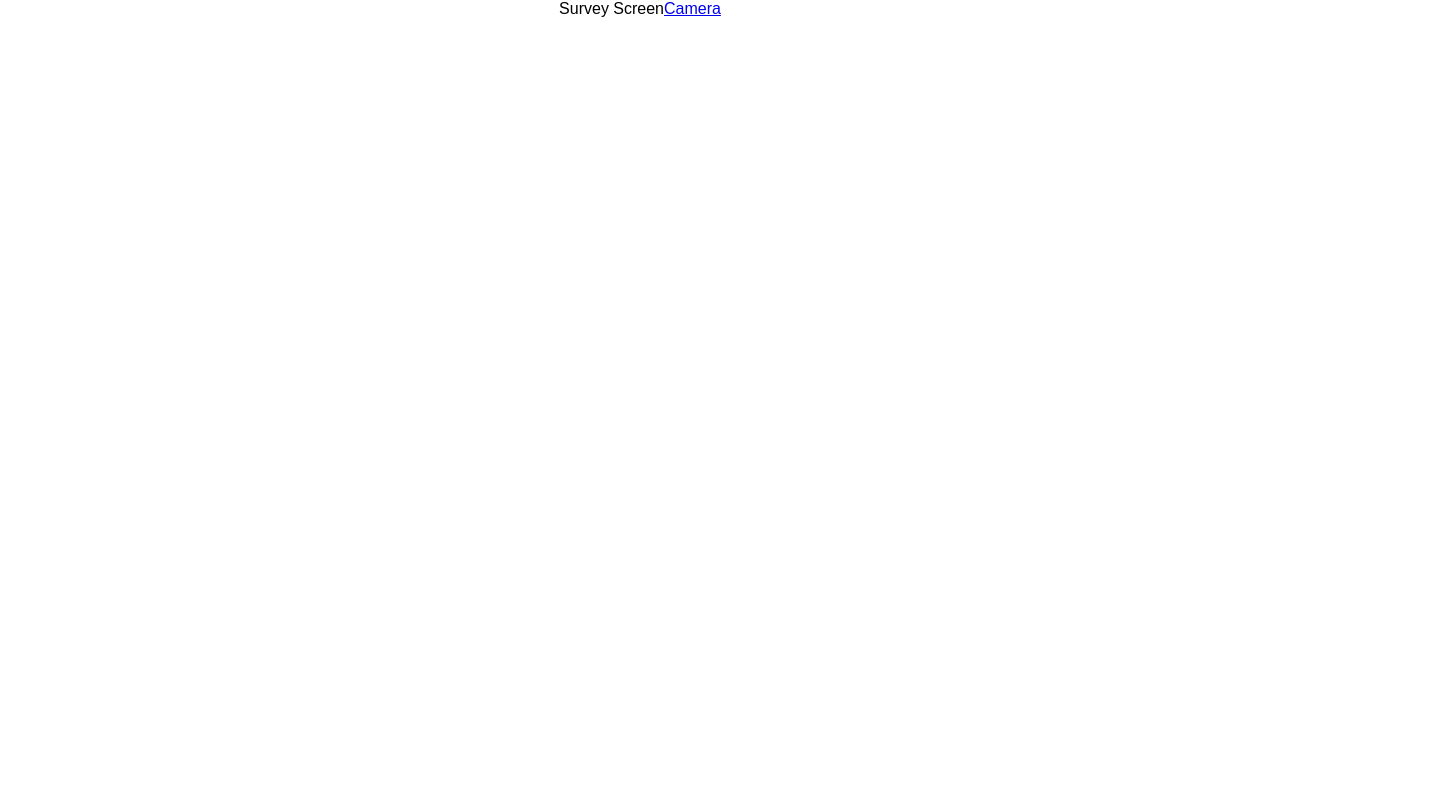
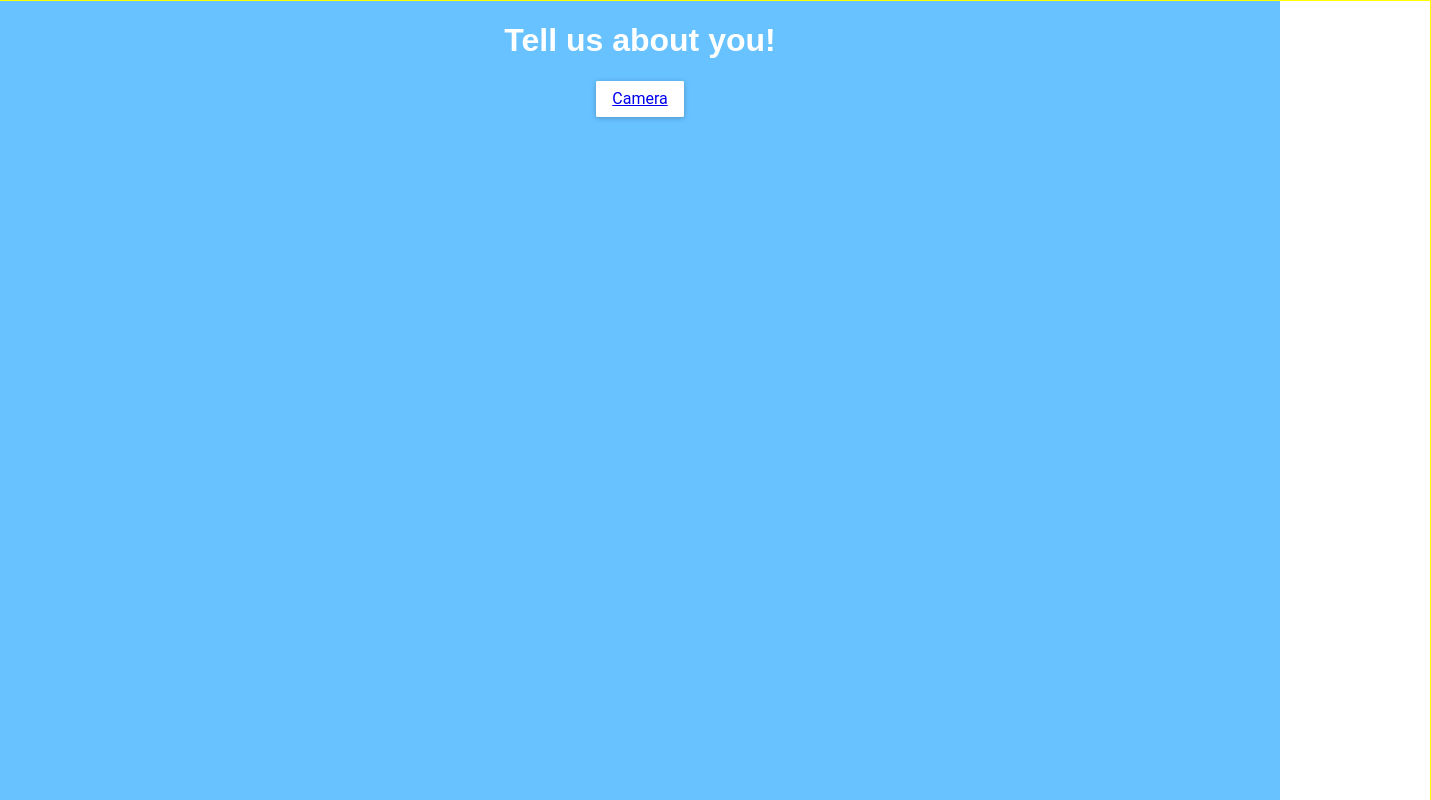
Before and after one commit to minnieliu/UBCHackDayFrontend, a React (Create React App) app in the folder front-end/: page /survey in a window 1280 px wide. Shown: the top 800 px of the page, 1431 px wide, since content can reach past the window. Built offline with nearby package versions, Linux system fonts and the light colour scheme.

Commit message:
more work on survey

```diff
--- a/front-end/src/01_survey/survey.js
+++ b/front-end/src/01_survey/survey.js
@@ -1,15 +1,44 @@
 import React, { Component } from 'react';
 import { Link } from 'react-router-dom';
+import { RaisedButton } from 'material-ui';
 
 class Survey extends Component {
   render() {
     return (
-      <div>
-        Survey Screen
-        <Link to='/camera'>Camera</Link>
+      <div style={styles.container}>
+        <div style={styles.scrollContainer}>
+          <h1>Tell us about you!</h1>
+          <RaisedButton>
+            <Link to='/camera'>Camera</Link>
+          </RaisedButton>
+        </div>
       </div>
     );
   }
 }
 
 export default Survey;
+
+const styles = {
+  container: {
+    backgroundColor: '#67c2ff',
+    display: 'flex',
+    alignItems: 'center',
+    flexFlow: 'column',
+    height: '100%'
+  },
+  scrollContainer: {
+    display: 'flex',
+    flex: 'none',
+    flexFlow: 'column',
+    alignItems: 'center',
+    padding: '0 150px',
+
+    color: '#FFF',
+    border: '1px solid yellow',
+    height: 'min-content',
+    minHeight: 1600,
+    width: '100%',
+
+  }
+};
--- a/front-end/src/App.js
+++ b/front-end/src/App.js
@@ -1,17 +1,25 @@
 import React, { Component } from 'react';
-import logo from './logo.svg';
 import './App.css';
 import routes from './routes';
-
+import MuiThemeProvider from 'material-ui/styles/MuiThemeProvider';
 
 class App extends Component {
   render() {
     return (
-      <div className="App">
-        {routes}
-      </div>
+      <MuiThemeProvider>
+        <div style={styles.container}>
+          {routes}
+        </div>
+      </MuiThemeProvider>
     );
   }
 }
 
 export default App;
+
+const styles = {
+  container: {
+    width: '100vw',
+    height: '100%'
+  }
+};
```
